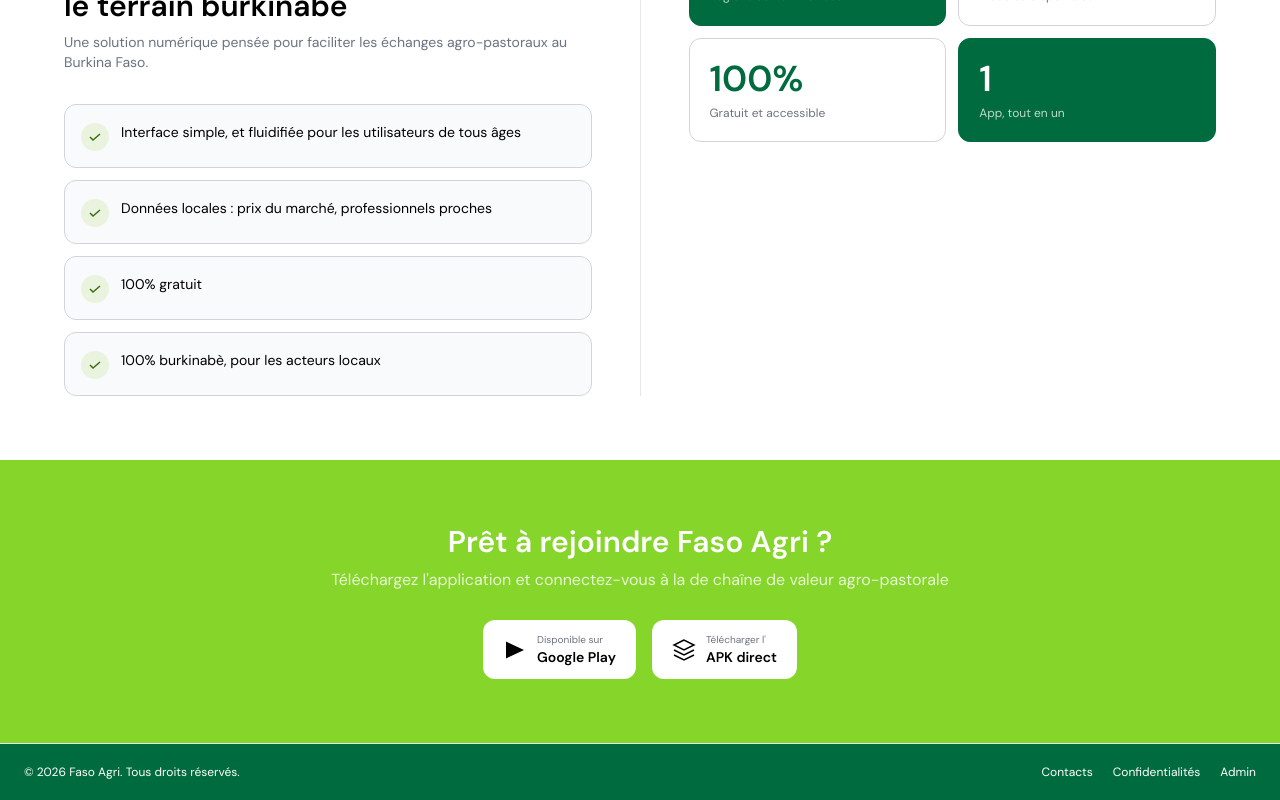
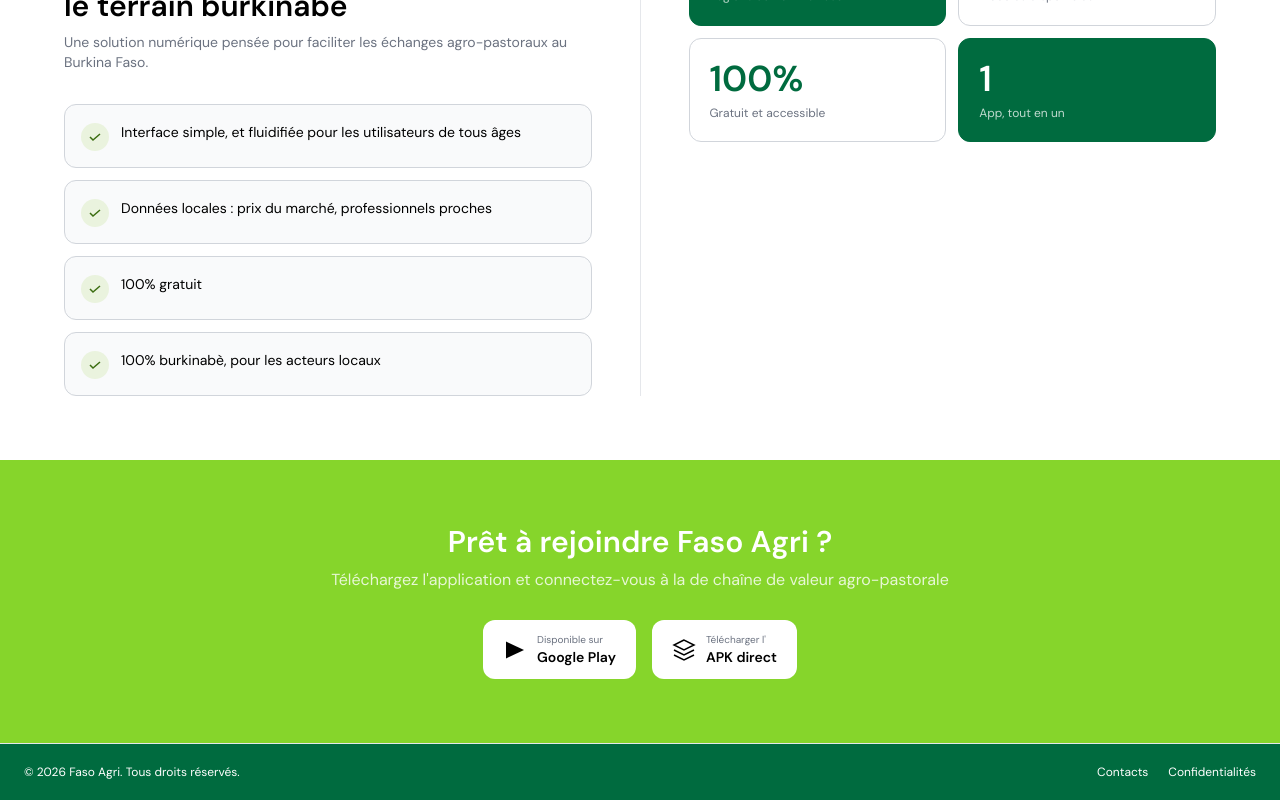
Before and after one commit to YaroEmmanuel/faso-agri, a Nuxt app: page / in a window 1280 px wide. Shown: the part 1182-1982 px from the top of the page. Built offline with nearby package versions, Linux system fonts and the light colour scheme.

Commit message:
Disable admin UI features
Comment out admin link in footer and the default admin account initialization section in the login page. This temporarily hides admin panel access and account setup functionality from the user interface.

```diff
--- a/components/landing/AppFooter.vue
+++ b/components/landing/AppFooter.vue
@@ -6,9 +6,9 @@
       <NuxtLink to="/confidentialite" class="hover:text-white/70 transition-colors">
         Confidentialités
       </NuxtLink>
-      <NuxtLink to="/admin" class="hover:text-white/70 transition-colors">
+      <!-- <NuxtLink to="/admin" class="hover:text-white/70 transition-colors">
         Admin
-      </NuxtLink>
+      </NuxtLink> -->
     </div>
   </footer>
 </template>
--- a/pages/admin/login.vue
+++ b/pages/admin/login.vue
@@ -81,7 +81,7 @@
 
         </form>
 
-        <!-- Initialisation du compte Admin par défaut -->
+        <!-- Initialisation du compte Admin par défaut
         <div class="mt-6 pt-6 border-t border-gray-100 text-center">
           <button
             @click="initializeDefaultAdmin"
@@ -103,6 +103,7 @@
             {{ initMessage }}
           </p>
         </div>
+        -->
 
       </div>
 
```
